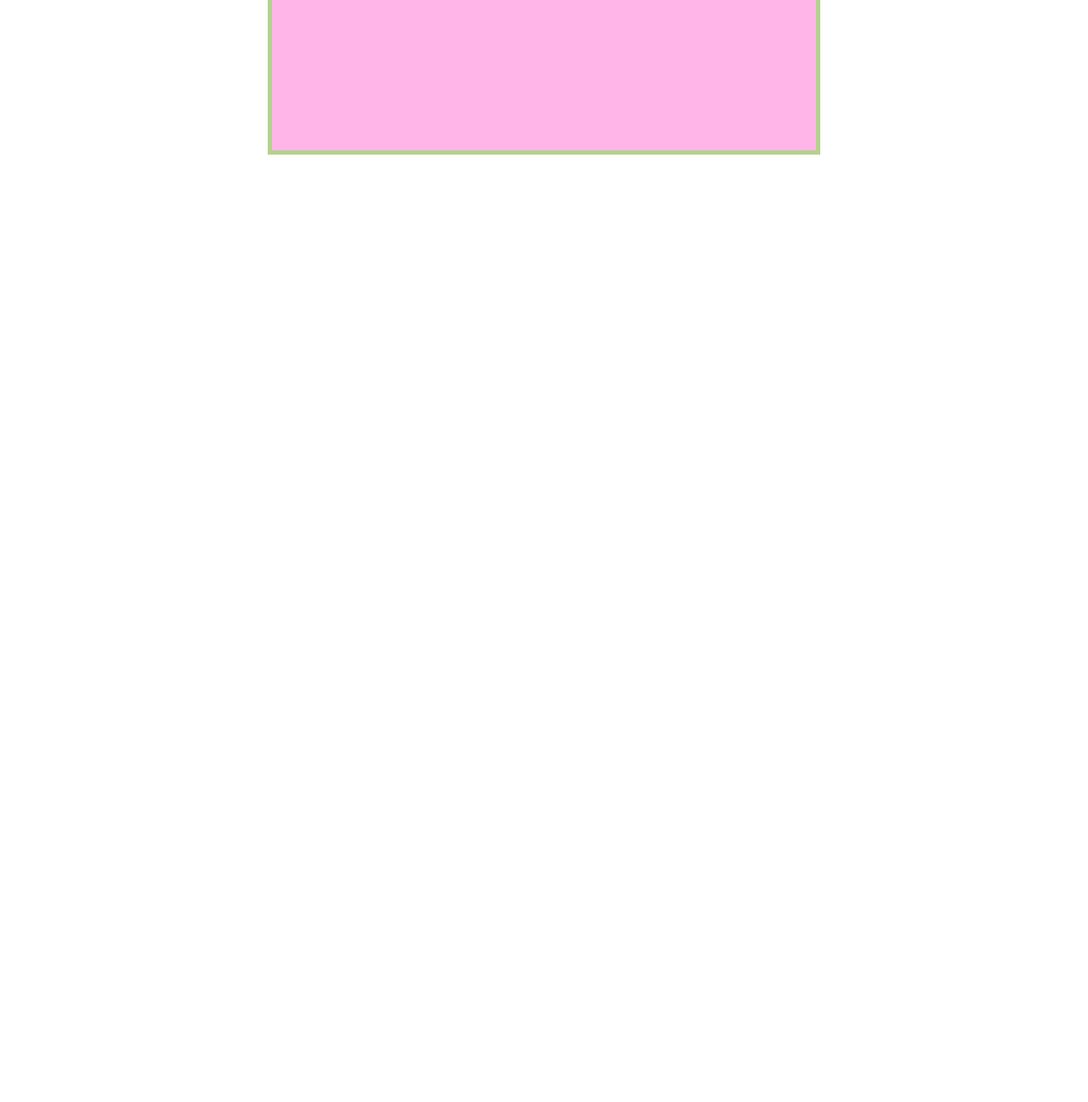
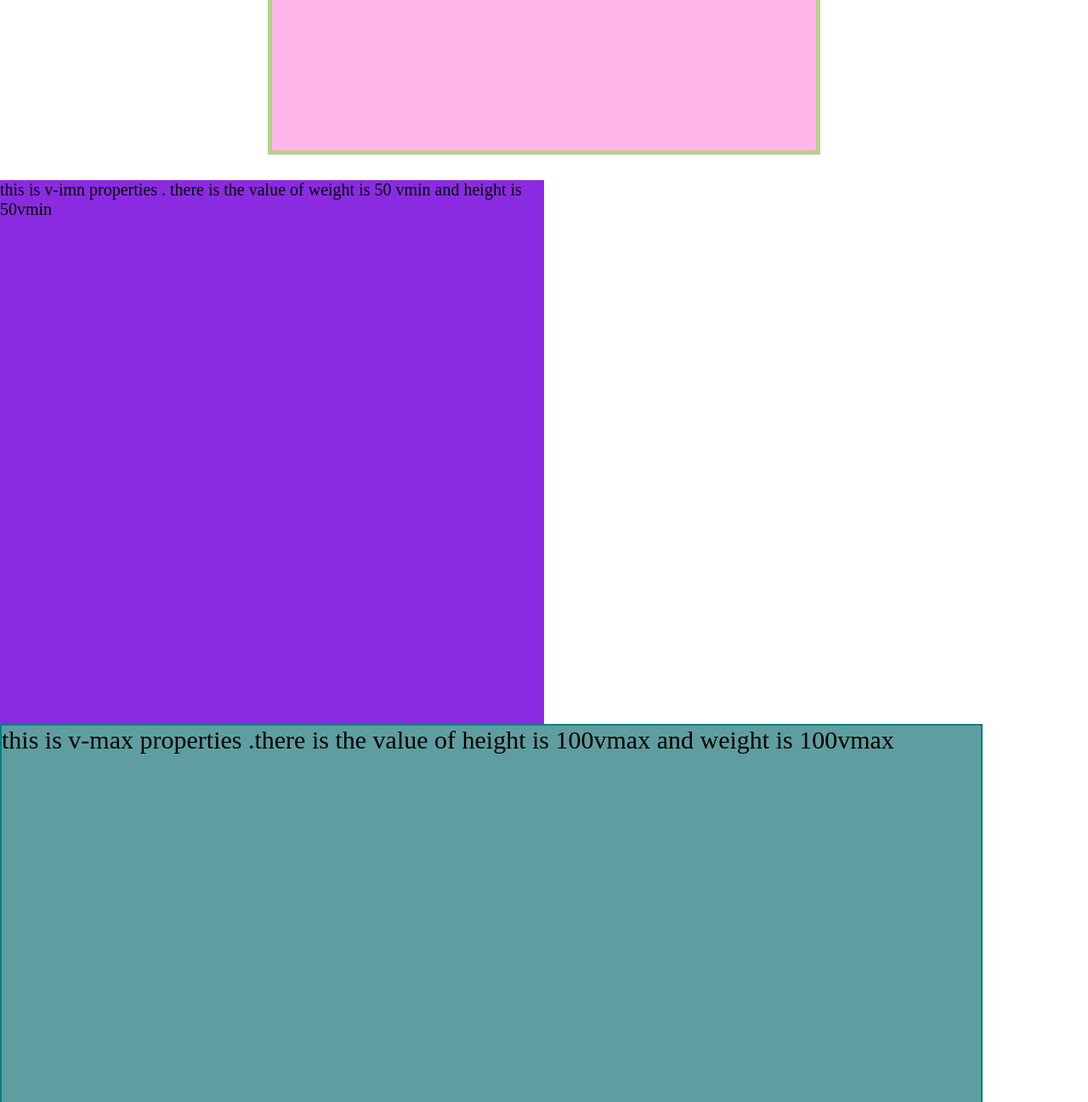
Before and after one commit to Mamun-2023/video-22, a plain HTML site: page index.html in a window 1280 px wide. Shown: the part 1500-2797 px from the top of the page at 85% size. Before the commit the page ends 1712 px from the top, so only its background shows below. Drawn offline with Linux system fonts and the light colour scheme.

Commit message:
adding vmin and vmax

```diff
--- a/index.html
+++ b/index.html
@@ -6,17 +6,19 @@
     <link rel="stylesheet" href="style.css" />
     <title>Video 22</title>
     <style>
+      /* universal styles */
       * {
         margin: 0;
         padding: 0;
       }
+      /* examples of vh and vw */
       .vh-vw {
         height: 100vh;
         width: 100vw;
         border: 5px solid khaki;
       }
       .box {
-        border: 2px solid rebeccapurple;
+        border: 2px solid teal solid rebeccapurple;
         /* width: 234px; */
         /* width: 1366px; */
         height: 50vh;
@@ -25,7 +27,7 @@
         margin: auto;
       }
       .container {
-        border: 2px solid rgb(71, 51, 153);
+        border: 2px solid teal solid rgb(71, 51, 153);
         /* width: 234px; */
         /* width: 1366px; */
         width: 80vw;
@@ -34,6 +36,8 @@
         margin: 23px auto;
         height: 50vh;
       }
+
+      /* examples of rem and em */
       .box-1 {
         height: 40vh;
         width: 50vw;
@@ -57,9 +61,27 @@
       #from-root {
         font-size: 5rem;
       }
+
+      /* examples of vmin and vmax */
+      .v-minimum {
+        width: 80vmin;
+        height: 80vmin;
+        background-color: blueviolet;
+        font-size: 20px;
+        /* margin: 20px auto; */
+      }
+      .v-max {
+        height: 90vmin;
+        font-size: 30px;
+        border: 2px solid teal;
+        background-color: cadetblue;
+        width: 90vmax;
+      }
+
     </style>
   </head>
   <body>
+    <!-- examples of vh and vw-->
     <div class="vh-vw">
       <div class="box">
         this is the example of vh: view port height .........that means the
@@ -68,13 +90,17 @@
       <div class="container">
         this is the example of vw: view port weight .........that means the
         weight of the container will be 50 of its view port weight
+        and height is 100vmin
       </div>
     </div>
     <br /><br /><br />
-    <a
-      href="https://www.codecademy.com/resources/docs/css/inheritance"
+
+    <!-- know about Inherited properties in CSS -->
+    <a href="https://www.codecademy.com/resources/docs/css/inheritance"
       >Inherited properties in CSS</a
     >
+
+    <!--  examples of rem and em-->
 
     <div class="box-1">
       <p>Main text {default font size value of html text is = 16px}</p>
@@ -84,5 +110,13 @@
       <p>default value of html font size is = 16 px</p>
       <p id="from-root">inherited text from root html</p>
     </div>
+
+    <!--examples of v-min and v-max-->
+    <div class="v-minimum">
+      <p>this is v-imn properties . there is the value  of weight is 50 vmin
+        and height is 50vmin
+      </p>
+    </div>
+    <div class="v-max">this is v-max properties .there is the value of height is 100vmax and weight is 100vmax</div>
   </body>
 </html>
```
